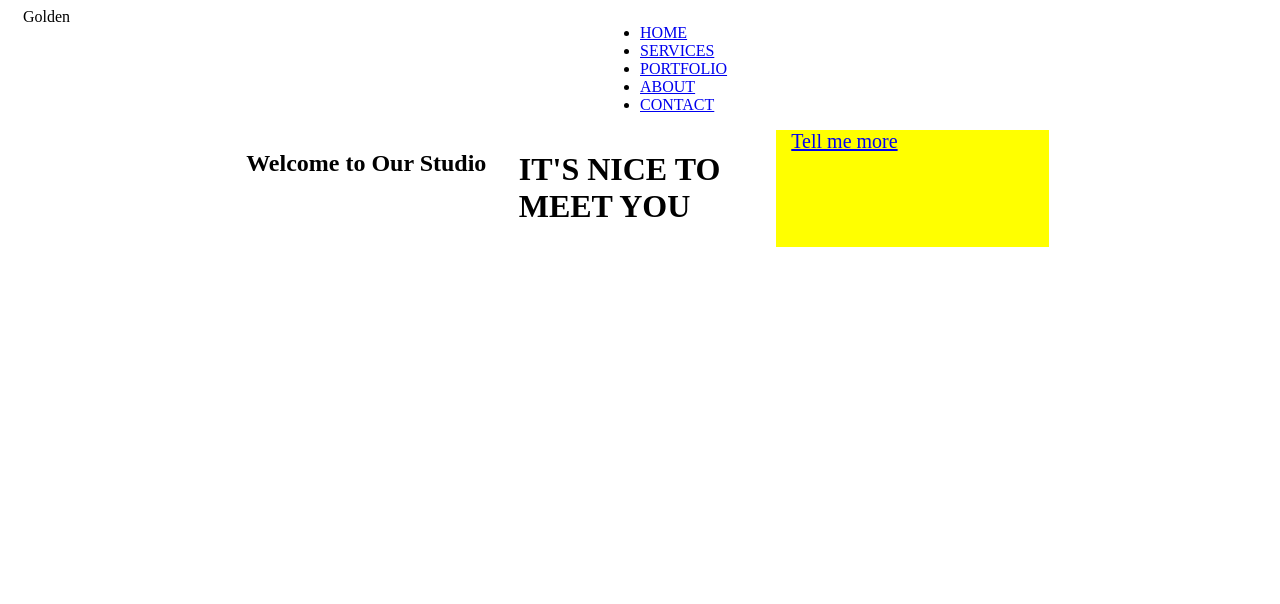
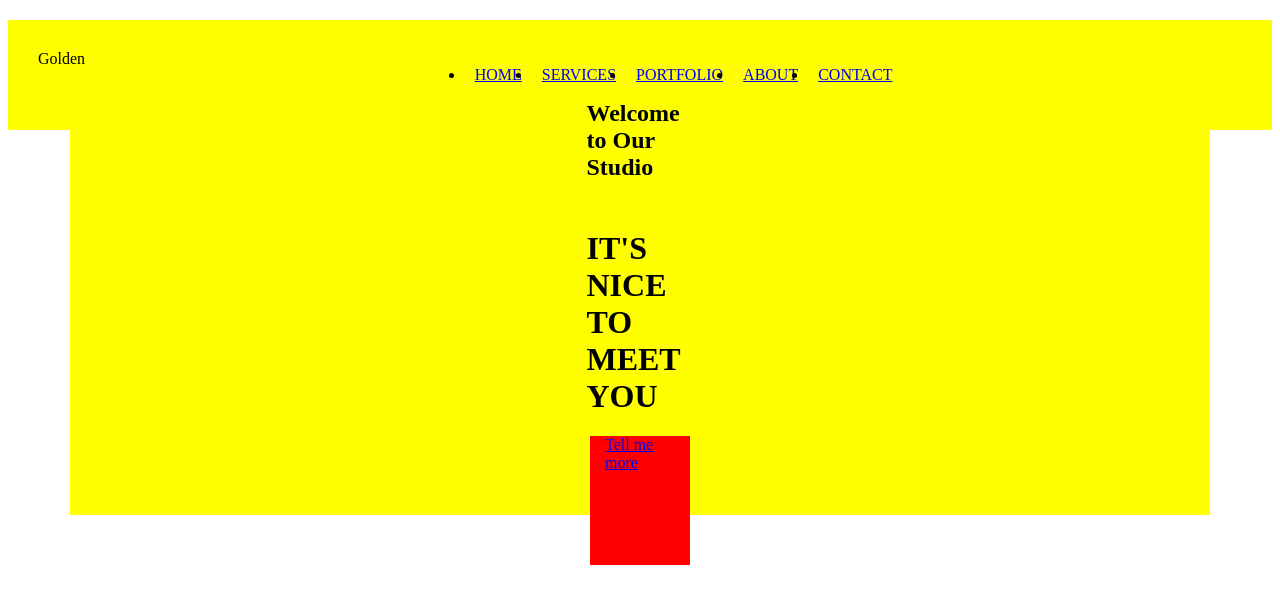
Before and after one commit to pyza3579/No-3, a website: page index.html in a window 1280 px wide. Drawn offline with nearby package versions, Linux system fonts and the light colour scheme; files that its build step writes are made by us from their sources.

Commit message:
Add style navigation

```diff
--- a/sass/style.scss
+++ b/sass/style.scss
@@ -1,12 +1,28 @@
 .container {
     display: flex;
     justify-content: center;
+    background: yellow;
 }
-
 .btn {
-    background: yellow;
-    justify-content: center;
-    font-size: 20px;
-    color: red;
-
+    background: red;
+    width: 100px;
+    height: 80px;
 }
+.navigation-list {
+    display: flex;
+    flex-direction: row;
+}
+.logo_navigation {
+    display: flex;
+    justify-content: space-around;
+    margin-top: 20px;
+    padding: 30px;
+}
+li a {
+    padding: 10px;
+}
+.splash {
+    display: flex;
+    flex-direction: column;
+    align-items: center;
+}
```
